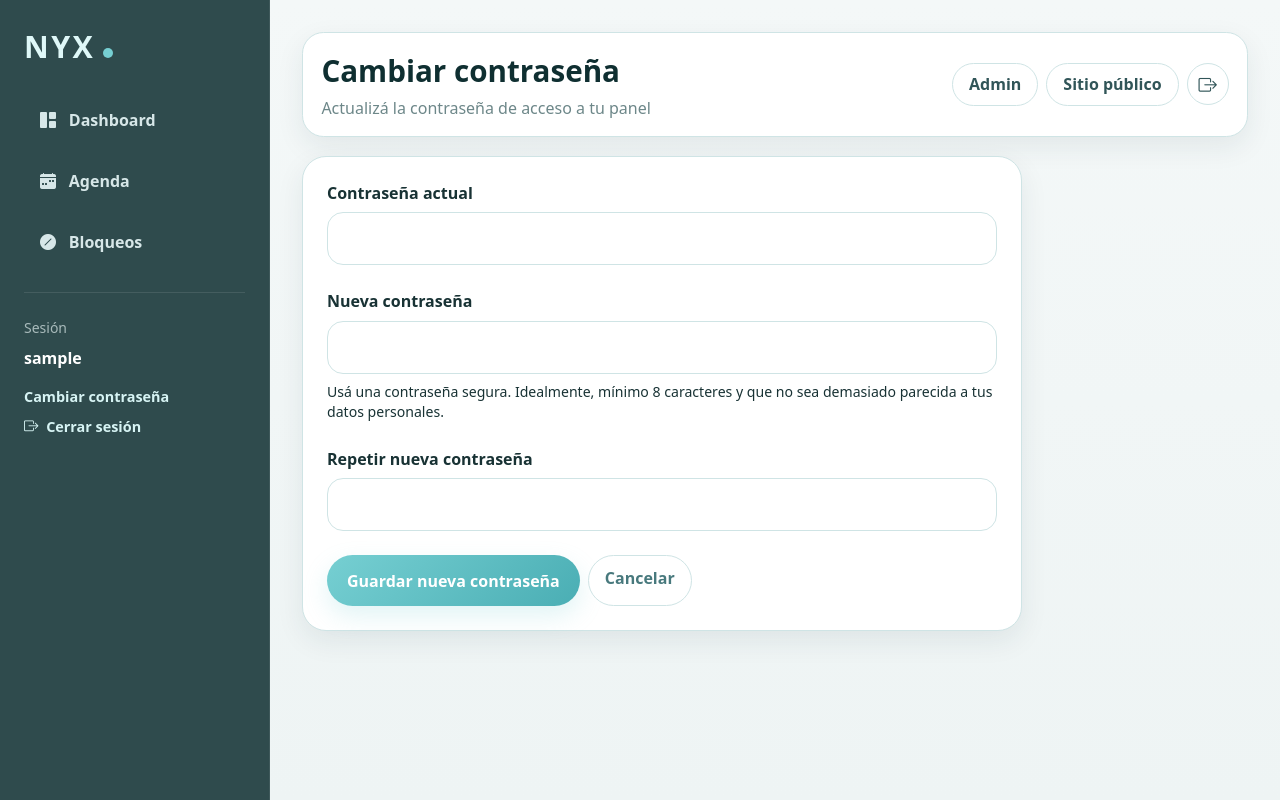
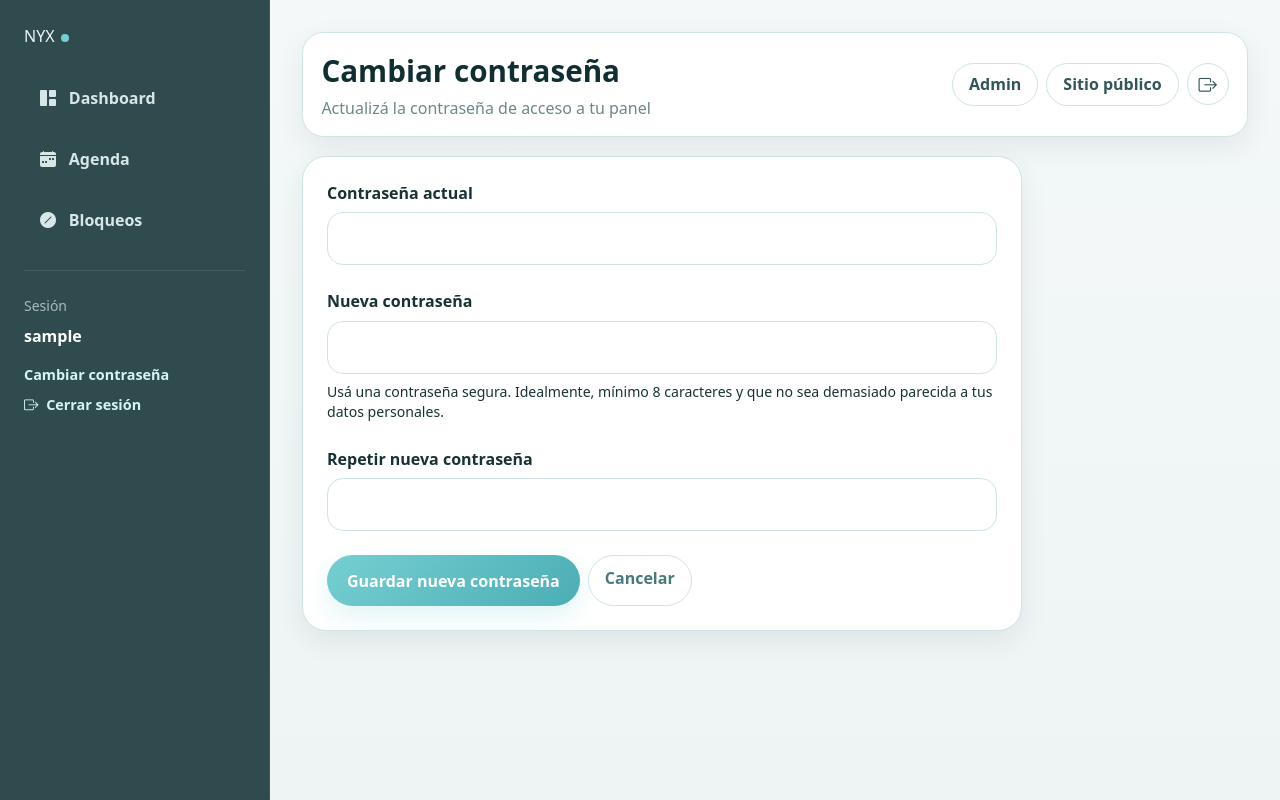
Before and after one commit to MilagrosLeiv/NYX, a Django app: page /panel/cambiar-password/ in a window 1280 px wide. Run offline with Django 5.2, Linux system fonts and the light colour scheme; the visitor is signed in with stand-in values (Sample User, id 1); parts of the project's set-up code (start-up, migrations or seed data) failed here and were passed over.

Commit message:
Arreglos

```diff
--- a/reservas/panel_views.py
+++ b/reservas/panel_views.py
@@ -63,7 +63,7 @@ def get_user_salon(user):
 def get_or_create_salon_subscription(salon):
     now = timezone.now()
     trial_days = getattr(settings, "NYX_TRIAL_DAYS", 15)
-    monthly_price = getattr(settings, "NYX_BASIC_MONTHLY_PRICE_ARS", 30000)
+    monthly_price = getattr(settings, "NYX_BASIC_MONTHLY_PRICE_ARS", 25000)
 
     subscription, created = SalonSubscription.objects.get_or_create(
         salon=salon,
@@ -1501,7 +1501,7 @@ def trial_signup(request):
 
             now = timezone.now()
             trial_days = getattr(settings, "NYX_TRIAL_DAYS", 15)
-            monthly_price = getattr(settings, "NYX_BASIC_MONTHLY_PRICE_ARS", 30000)
+            monthly_price = getattr(settings, "NYX_BASIC_MONTHLY_PRICE_ARS", 25000)
             notify_admin_new_trial_account(user=user, salon=salon)
 
             SalonSubscription.objects.create(
--- a/reservas/templates/reservas/panel/base_panel.html
+++ b/reservas/templates/reservas/panel/base_panel.html
@@ -6,6 +6,8 @@
   <meta name="viewport" content="width=device-width, initial-scale=1">
   <title>{% block title %}Panel NYX{% endblock %}</title>
 
+  <link rel="icon" href="{% static 'reservas/img/favicon.ico' %}">
+  <link rel="apple-touch-icon" href="{% static 'reservas/img/apple-touch-icon.png' %}">
   <link href="https://cdn.jsdelivr.net/npm/bootstrap@5.3.3/dist/css/bootstrap.min.css" rel="stylesheet">
   <link rel="stylesheet" href="https://cdn.jsdelivr.net/npm/bootstrap-icons@1.11.3/font/bootstrap-icons.min.css">
 
@@ -169,19 +171,21 @@
   }
 
   .nyx-brand{
-    font-size: 1.9rem;
-    font-weight: 800;
+    font-size: 1rem;
+    font-weight: 900;
     letter-spacing: .08em;
     color: #dff8f8;
+    line-height: 1;
   }
 
   .nyx-logo-dot{
     display:inline-block;
-    width:10px;
-    height:10px;
+    width:8px;
+    height:8px;
     border-radius:50%;
     background: var(--nyx-primary);
-    margin-left: 8px;
+    margin-left: 6px;
+    vertical-align: middle;
   }
 
   .nyx-nav-link{
@@ -200,7 +204,6 @@
   .nyx-nav-link.active{
     color: #ffffff;
     background: rgba(118, 207, 210, .16);
-
   }
 
   .nyx-main{
@@ -215,6 +218,7 @@
     box-shadow: var(--nyx-shadow);
     margin-bottom: 1.2rem;
   }
+
   .nyx-trial-banner{
     position: relative;
     overflow: hidden;
@@ -529,7 +533,7 @@
       align-items: center;
       justify-content: space-between;
       gap: 1rem;
-      padding: .85rem 1rem;
+      padding: .90rem .9rem;
       background: #2f4b4d;
       color: #eaf6f6;
       border-bottom: 1px solid rgba(255,255,255,.08);
@@ -542,7 +546,7 @@
     }
 
     .nyx-mobile-brand-main{
-      font-size: 1.3rem;
+      font-size: 1rem;
       font-weight: 900;
       letter-spacing: .08em;
       color: #dff8f8;
@@ -551,9 +555,9 @@
 
     .nyx-mobile-brand-salon{
       color: rgba(234, 246, 246, .72);
-      font-size: .78rem;
+      font-size: .72rem;
       font-weight: 700;
-      margin-top: .25rem;
+      margin-top: .2rem;
       overflow: hidden;
       text-overflow: ellipsis;
       white-space: nowrap;
@@ -627,8 +631,6 @@
       padding: .75rem;
     }
 
-
-
     .nyx-card{
       border-radius: 1rem;
     }
@@ -698,6 +700,22 @@
     outline:none;
     box-shadow:0 0 0 .2rem rgba(181,71,71,.13);
   }
+
+  .nyx-sidebar .nyx-brand{
+    font-size: 1rem !important;
+    font-weight: 900 !important;
+    letter-spacing: .08em !important;
+    color: #dff8f8 !important;
+    line-height: 1 !important;
+    font-family: system-ui, -apple-system, BlinkMacSystemFont, "Segoe UI", sans-serif !important;
+  }
+
+  .nyx-sidebar .nyx-logo-dot{
+    width: 8px !important;
+    height: 8px !important;
+    margin-left: 6px !important;
+    vertical-align: middle !important;
+  }
 </style>
   {% block extra_css %}{% endblock %}
 </head>
@@ -731,7 +749,7 @@ document.addEventListener('DOMContentLoaded', function () {
   {% if not hide_panel_nav %}
     <div class="nyx-mobile-topbar">
       <div class="nyx-mobile-brand">
-        <div class="nyx-mobile-brand-main">
+        <div class="nyx-brand">
           NYX<span class="nyx-logo-dot"></span>
         </div>
         <div class="nyx-mobile-brand-salon">
@@ -872,7 +890,9 @@ document.addEventListener('DOMContentLoaded', function () {
       <div class="col-lg-auto">
         <aside class="nyx-sidebar nyx-desktop-sidebar p-3 p-lg-4">
           <div class="mb-4">
-            <div class="nyx-brand">NYX<span class="nyx-logo-dot"></span></div>
+            <div class="nyx-mobile-brand-main">
+              NYX<span class="nyx-logo-dot"></span>
+            </div>
             <div class="small nyx-session-label mt-2">{{ salon.name }}</div>
           </div>
 
@@ -1152,16 +1172,29 @@ document.addEventListener('DOMContentLoaded', function () {
 
     document.querySelectorAll("a[href]").forEach(function (link) {
       link.addEventListener("click", function () {
-        if (link.hasAttribute("data-no-scroll-restore")) return;
+        if (link.hasAttribute("data-no-scroll-restore")) {
+          sessionStorage.removeItem(STORAGE_KEY);
+          return;
+        }
 
         const href = link.getAttribute("href");
 
         if (!href || href.startsWith("#") || href.startsWith("javascript:")) return;
 
         const targetUrl = new URL(href, window.location.origin);
+        const currentUrl = new URL(window.location.href);
 
         if (targetUrl.origin !== window.location.origin) return;
 
+        // Si cambia de página/sección, NO guardar scroll.
+        // Ej: Profesionales -> Horarios arranca arriba.
+        if (targetUrl.pathname !== currentUrl.pathname) {
+          sessionStorage.removeItem(STORAGE_KEY);
+          return;
+        }
+
+        // Si sigue en la misma vista, sí guardar scroll.
+        // Ej: filtros, acciones o query params dentro de la misma pantalla.
         saveScrollForUrl(targetUrl);
       });
     });
--- a/reservas/templates/reservas/panel/business_hours.html
+++ b/reservas/templates/reservas/panel/business_hours.html
@@ -89,11 +89,11 @@
 
                     <td data-label="Acciones" class="text-end">
                       <div class="d-flex justify-content-end gap-2 flex-wrap">
-                        <a href="{% url 'panel_business_hour_block_edit' block.id %}" class="nyx-filter-btn">
+                        <a href="{% url 'panel_business_hour_block_edit' block.id %}" class="nyx-filter-btn" data-no-scroll-restore>
                           Editar
                         </a>
 
-                        <a href="{% url 'panel_business_hour_block_toggle_active' block.id %}" class="nyx-filter-btn">
+                        <a href="{% url 'panel_business_hour_block_toggle_active' block.id %}" class="nyx-filter-btn" data-no-scroll-restore>
                           {% if block.is_active %}Desactivar{% else %}Activar{% endif %}
                         </a>
                       </div>
--- a/reservas/templates/reservas/panel/plan.html
+++ b/reservas/templates/reservas/panel/plan.html
@@ -1,4 +1,5 @@
 {% extends "reservas/panel/base_panel.html" %}
+{% load custom_filters %}
 
 {% block title %}Mi plan | NYX{% endblock %}
 {% block panel_title %}Mi plan{% endblock %}
@@ -45,7 +46,7 @@
 
         <div>
           <span>Precio mensual</span>
-          <strong>${{ subscription.monthly_price_ars }}</strong>
+          <strong>${{ subscription.monthly_price_ars|miles_punto }}</strong>
         </div>
 
         <div>
--- a/reservas/templates/reservas/panel/settings.html
+++ b/reservas/templates/reservas/panel/settings.html
@@ -606,7 +606,7 @@
                   </button>
 
                   <a
-                    href="{% url 'service_list' salon.slug %}" data-no-scroll-restore
+                    href="{% url 'service_list' salon.slug %}"
                     target="_blank"
                     class="nyx-mini-btn nyx-mini-btn-primary"
                   >
```
Also changed, not shown: reservas/static/reservas/css/styles.css (+23 -0 lines), reservas/templates/reservas/base.html (+16 -5 lines), reservas/templates/reservas/landing_nyx.html (+11 -1 lines), reservas/static/reservas/img/apple-touch-icon.png (added), reservas/static/reservas/img/favicon.ico (added), reservas/static/reservas/img/nyx_logo_dark_transparent.png (added), reservas/static/reservas/img/nyx_logo_square.png (added), reservas/static/reservas/img/nyx_logo_teal_transparent.png (added), reservas/static/reservas/img/nyx_logo_white_transparent.png (added). Lines whose indentation alone changed are shown as unchanged.
